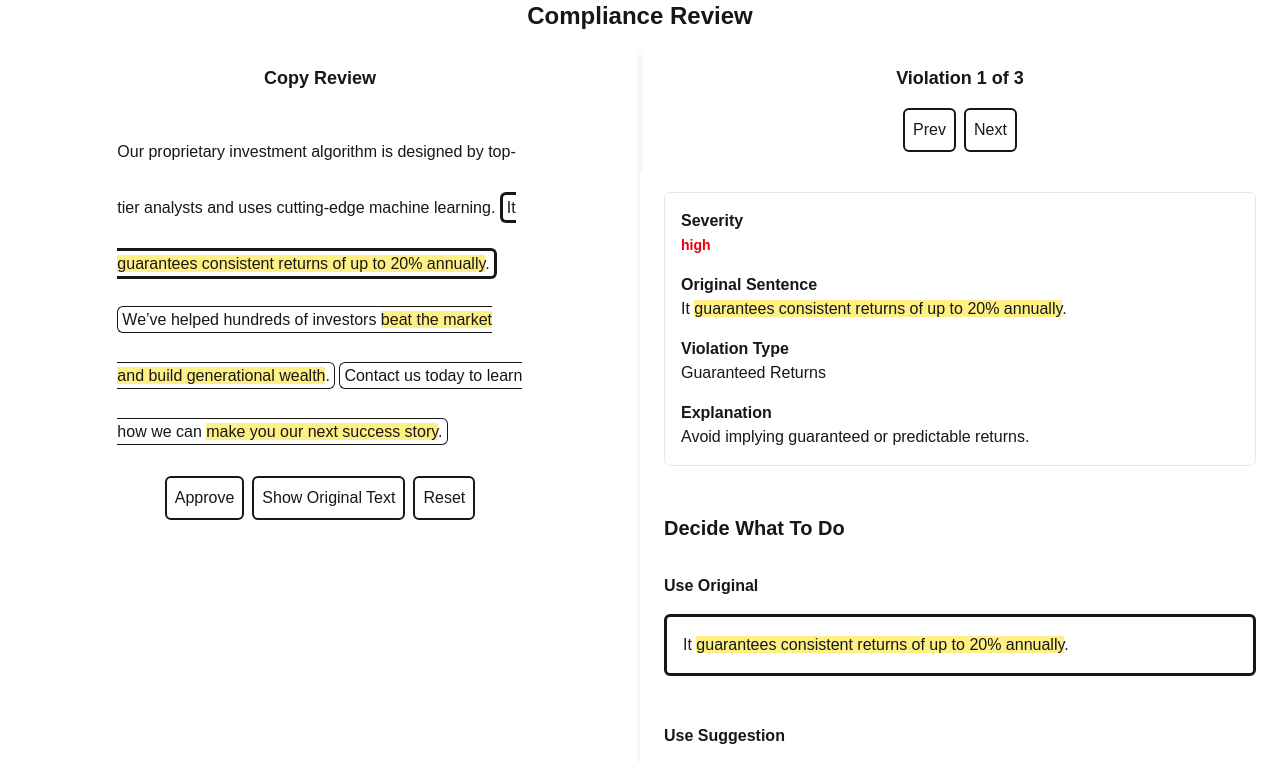
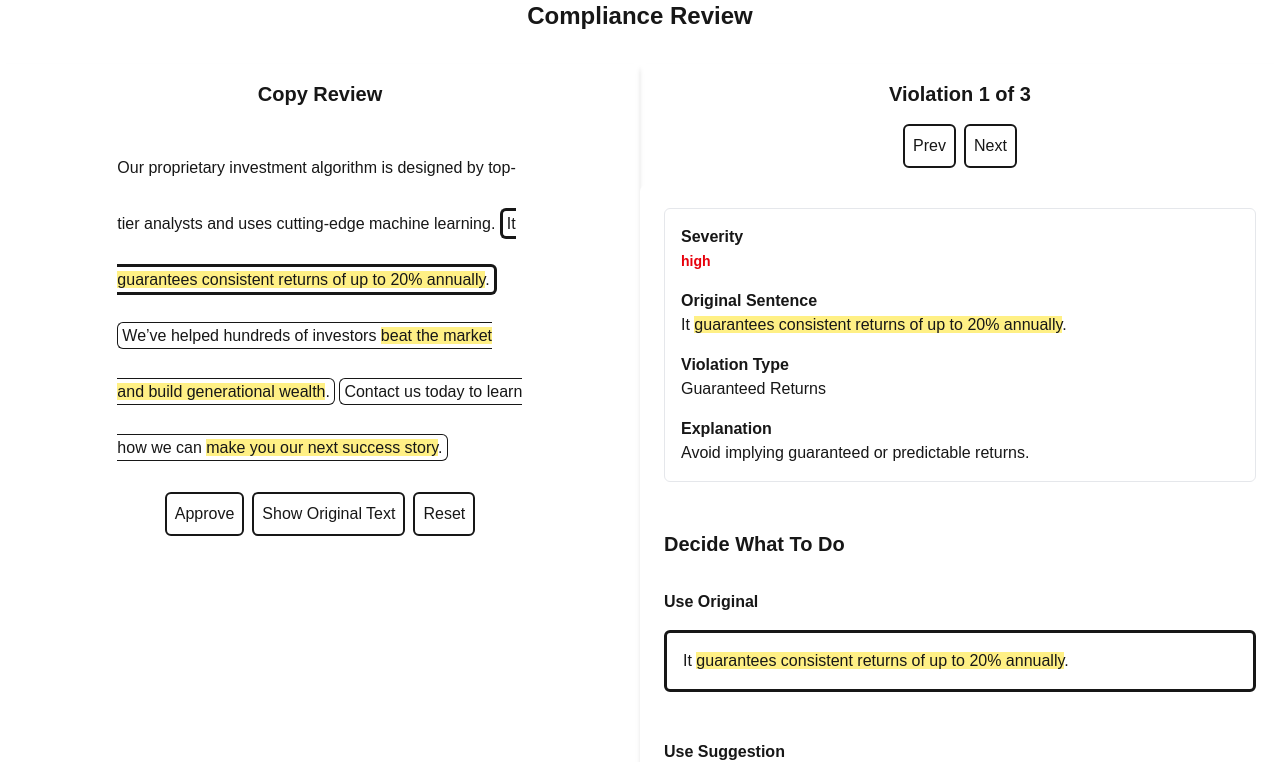
Before and after one commit to ctram/compliance-ui, a Next.js app: page / in a window 1280 px wide. Shown: the top 762 px of the page. Built offline with nearby package versions, Linux system fonts and the light colour scheme.

Commit message:
large header text

```diff
--- a/src/app/layout.tsx
+++ b/src/app/layout.tsx
@@ -31,7 +31,7 @@ export default function RootLayout({
       </head>
 
       <body
-        className={`${geistSans.variable} ${geistMono.variable} antialiased h-full`}
+        className={`${geistSans.variable} ${geistMono.variable} antialiased h-ful`}
       >
         {children}
       </body>
--- a/src/app/page.tsx
+++ b/src/app/page.tsx
@@ -224,7 +224,7 @@ export default function Page() {
 
   return (
     <div className="flex flex-col items-center h-full">
-      <h1 className="text-2xl font-bold mb-4">Compliance Review</h1>
+      <h1 className="text-2xl font-bold mb-8">Compliance Review</h1>
       {inner}
     </div>
   );
--- a/src/components/CopyReview.tsx
+++ b/src/components/CopyReview.tsx
@@ -46,7 +46,7 @@ export function CopyReview({
 
   return (
     <div className=" p-4 flex flex-col items-center">
-      <div className="text-lg font-bold mb-8">Copy Review</div>
+      <div className="text-xl font-bold mb-8">Copy Review</div>
       <div className="w-2/3 leading-14">{workingCopy}</div>
       {approvedMsg}
       <div className="flex flex-row gap-2 mt-4">{actionButtons}</div>
--- a/src/components/ViolationNavigator.tsx
+++ b/src/components/ViolationNavigator.tsx
@@ -15,7 +15,7 @@ export function ViolationNavigator({
 }) {
   return (
     <div className="rounded-md p-4 text-center flex flex-col items-center">
-      <div className="text-lg font-bold">
+      <div className="text-xl font-bold">
         Violation {idxOfCurrViolation + 1} of {numViolations}
       </div>
       <div className="flex flex-row gap-2 mt-4">
```
